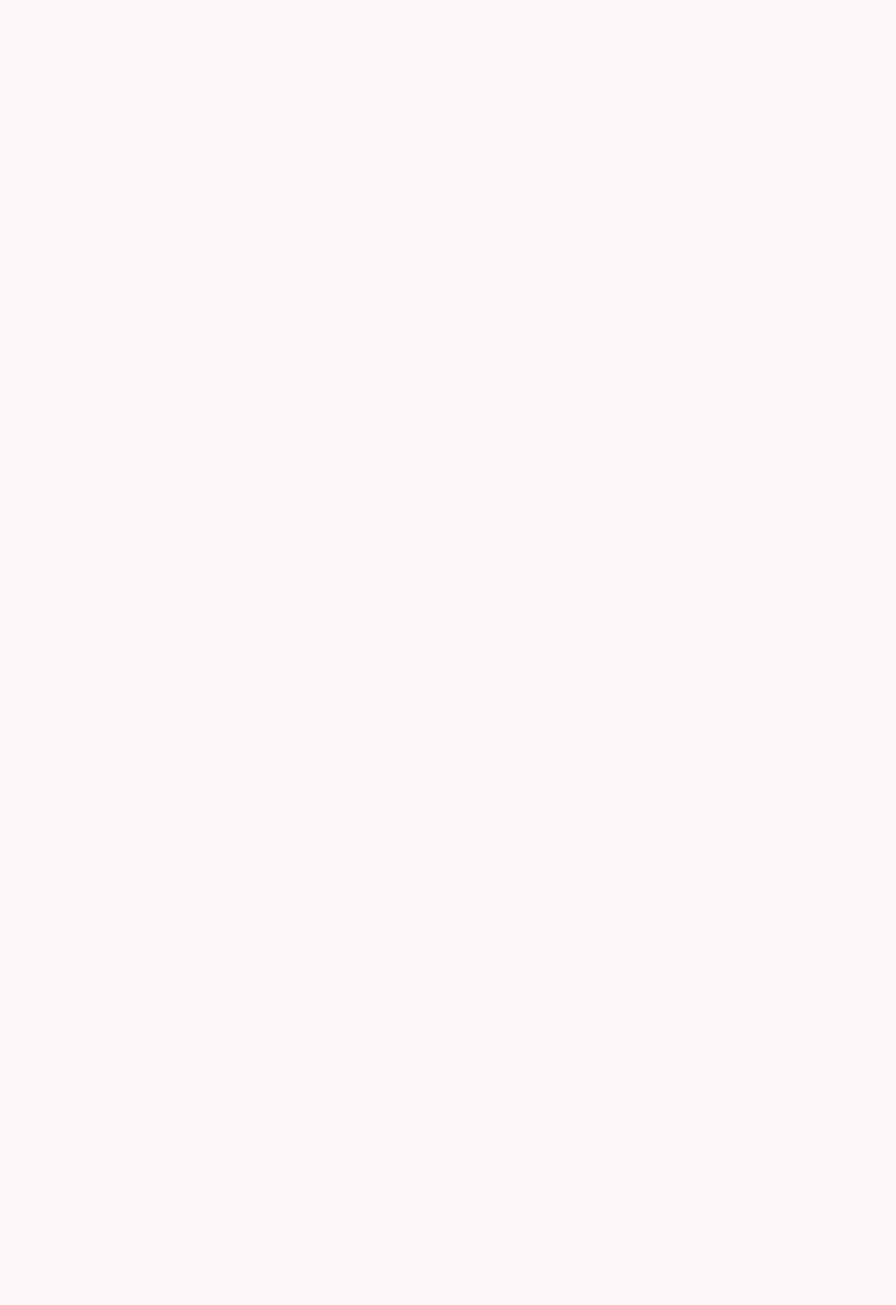
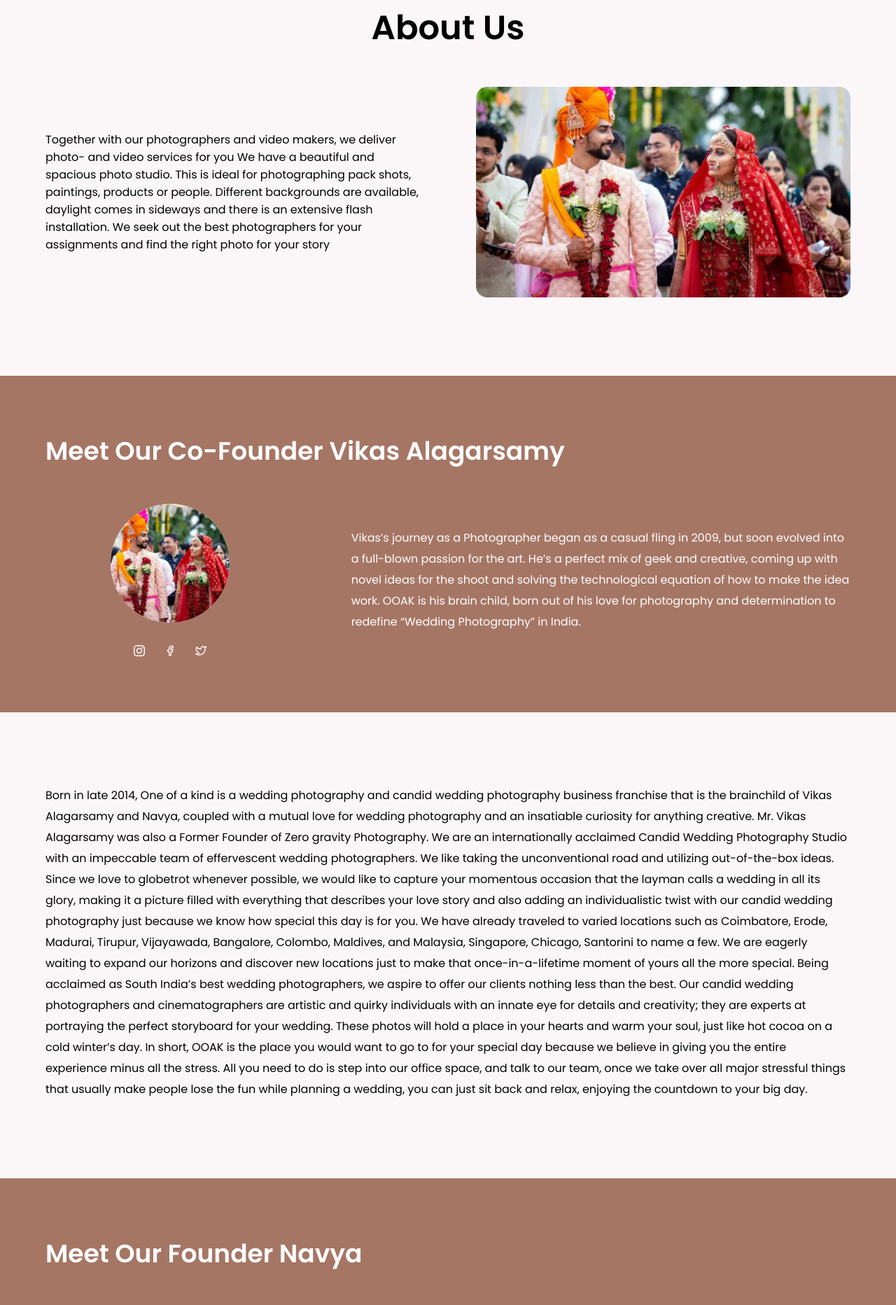
Before and after one commit to KrishnaDhingra/image-gallary-website, a React (Create React App) app: page /aboutus in a window 1280 px wide. Before the commit this address had no page. Shown: the part 220-2085 px from the top of the page at 70% size. Before the commit the page ends 800 px from the top, so only its background shows below. Built offline with nearby package versions, Linux system fonts and the light colour scheme.

Commit message:
Made the about us page

```diff
--- a/src/App.js
+++ b/src/App.js
@@ -12,6 +12,8 @@ import Gallery from './pages/gallery'
 import Outdoor from './pages/outdoor'
 import Blog from './components/blog/blog'
 import Pricing from './components/pricing/pricing'
+import Footer from './components/footer/footer'
+import AboutUs from './pages/aboutUs'
 import { BrowserRouter, Routes, Route } from 'react-router-dom'
 function App() {
   const [loading, setLoading] = useState(true)
@@ -39,9 +41,12 @@ function App() {
             <Route path="/outdoor" element={<Outdoor />} />
             <Route path="/blog" element={<Blog />} />
             <Route path="/pricing" element={<Pricing />} />
+            <Route path="/aboutus" element={<AboutUs />} />
           </Routes>
         )}
       </AnimatePresence>
+
+      <Footer />
     </BrowserRouter>
   )
 }
--- /dev/null
+++ b/src/components/about-us-cofounder/about-us-cofounder.css
@@ -0,0 +1,19 @@
+:root {
+  --main-bg-color: #a67665;
+}
+.aboutus-cofounder-container {
+  margin-top: 7rem;
+  background-color: var(--main-bg-color);
+  padding: 5rem 0rem;
+  color: white;
+}
+.aboutus-cofounder-container .inner-container {
+  margin-inline: auto;
+  width: min(1150px, 95%);
+}
+.aboutus-cofounder-container .inner-container .inner-container-content {
+  display: grid;
+  grid-template-columns: 1fr 2fr;
+  place-items: center;
+  gap: 5rem;
+}
--- /dev/null
+++ b/src/components/about-us-cofounder/about-us-cofounder.js
@@ -0,0 +1,34 @@
+import React from 'react'
+import './about-us-cofounder.css'
+import AboutUsCoFounderImage from '../../utilities/pricing-big-image2.png'
+import { BsInstagram } from 'react-icons/bs'
+import { FiFacebook } from 'react-icons/fi'
+import { FiTwitter } from 'react-icons/fi'
+
+function AboutUsCoFounder({ heading, text }) {
+  return (
+    <section className="aboutus-cofounder-container">
+      <div className="inner-container flex flex-col gap-[3rem]">
+        <h1 className="text-[36px] font-semibold">{heading}</h1>
+        <div className="inner-container-content">
+          <div className="flex flex-col gap-8 items-center">
+            <div className="bg-white h-[170px] w-[170px] rounded-full overflow-hidden">
+              <img
+                className="object-cover w-full h-full"
+                src={AboutUsCoFounderImage}
+                alt=""
+              />
+            </div>
+            <div className="flex gap-7">
+              <BsInstagram className="cursor-pointer" />
+              <FiFacebook className="cursor-pointer" />
+              <FiTwitter className="cursor-pointer" />
+            </div>
+          </div>
+          <p className="leading-[30px]">{text}</p>
+        </div>
+      </div>
+    </section>
+  )
+}
+export default AboutUsCoFounder
--- /dev/null
+++ b/src/components/about-us-top-section/about-us-top-section.css
@@ -0,0 +1,16 @@
+.about-us-top-section-container {
+  margin-inline: auto;
+  width: min(1150px, 95%);
+  margin-top: 5rem;
+}
+.about-us-heading {
+  font-weight: 600;
+  font-size: 48px;
+  margin: 0 0;
+}
+.about-us-top-section-container .main-content {
+  display: grid;
+  place-items: center;
+  grid-template-columns: 1fr 1fr;
+  gap: 5rem;
+}
--- /dev/null
+++ b/src/components/about-us-top-section/about-us-top-section.js
@@ -0,0 +1,29 @@
+import React from 'react'
+import AboutUsTopSectionImage from '../../utilities/pricing-big-image2.png'
+import './about-us-top-section.css'
+
+function AboutUsTopSection() {
+  return (
+    <section className="about-us-top-section-container flex flex-col gap-12">
+      <h1 className="about-us-heading text-center">About Us</h1>
+      <div className="main-content">
+        <p>
+          Together with our photographers and video makers, we deliver photo-
+          and video services for you We have a beautiful and spacious photo
+          studio. This is ideal for photographing pack shots, paintings,
+          products or people. Different backgrounds are available, daylight
+          comes in sideways and there is an extensive flash installation. We
+          seek out the best photographers for your assignments and find the
+          right photo for your story
+        </p>
+
+        <img
+          className="w-full object-cover aspect-video rounded-2xl"
+          src={AboutUsTopSectionImage}
+          alt="About Us Photo"
+        />
+      </div>
+    </section>
+  )
+}
+export default AboutUsTopSection
--- a/src/components/navbar/Navbar.js
+++ b/src/components/navbar/Navbar.js
@@ -88,14 +88,16 @@ function Navbar() {
               }}
             />
 
+            {navbarVisible && (
               <Link to="/">
                 <BiHomeAlt
-                className="home-icon shrink-0 text-white text-2xl absolute top-0 left-[170%] sm:left-[200%]"
+                  className={`home-icon shrink-0 text-white text-2xl absolute top-0 left-[170%] sm:left-[200%]`}
                   onClick={() => {
                     setNavbarVisible(false)
                   }}
                 />
               </Link>
+            )}
           </div>
           <Link to="/">
             <div className="logo">
--- /dev/null
+++ b/src/components/pricing/pricing-big-image.css
@@ -0,0 +1,21 @@
+.container-slider {
+  width: min(1000px, 95%);
+  height: 500px;
+  position: relative;
+  overflow: hidden;
+}
+.slide {
+  width: 100%;
+  height: 100%;
+  position: absolute;
+  opacity: 0;
+  transition: opacity ease-in-out 0.4s;
+}
+.slide img {
+  width: 100%;
+  height: 100%;
+  object-fit: cover;
+}
+.active-anim {
+  opacity: 1;
+}
--- a/src/components/pricing/pricing.js
+++ b/src/components/pricing/pricing.js
@@ -1,5 +1,6 @@
 import React from 'react'
 import { motion } from 'framer-motion'
+import PricingBigImage from './pricing-big-image'
 import WhatYouGetChart from './what-you-get-chart'
 import './pricing.css'
 
@@ -76,6 +77,8 @@ function Pricing() {
         </article>
       </motion.section>
 
+      {/* <PricingBigImage /> */}
+
       <WhatYouGetChart />
     </motion.main>
   )
--- /dev/null
+++ b/src/pages/aboutUs.js
@@ -0,0 +1,60 @@
+import React from 'react'
+import AboutUsTopSection from '../components/about-us-top-section/about-us-top-section'
+import AboutUsCoFounder from '../components/about-us-cofounder/about-us-cofounder'
+import Counter from '../components/counter/counter'
+
+function AboutUs() {
+  return (
+    <main className="">
+      <AboutUsTopSection />
+      <AboutUsCoFounder
+        heading={'Meet Our Co-Founder Vikas Alagarsamy'}
+        text={
+          'Vikas’s journey as a Photographer began as a casual fling in 2009, but soon evolved into a full-blown passion for the art. He’s a perfect mix of geek and creative, coming up with novel ideas for the shoot and solving the technological equation of how to make the idea work. OOAK is his brain child, born out of his love for photography and determination to redefine “Wedding Photography” in India.'
+        }
+      />
+      <p className="w-[95%] max-w-[1150px] mx-auto mt-[6.5rem] leading-[30px]">
+        Born in late 2014, One of a kind is a wedding photography and candid
+        wedding photography business franchise that is the brainchild of Vikas
+        Alagarsamy and Navya, coupled with a mutual love for wedding photography
+        and an insatiable curiosity for anything creative. Mr. Vikas Alagarsamy
+        was also a Former Founder of Zero gravity Photography. We are an
+        internationally acclaimed Candid Wedding Photography Studio with an
+        impeccable team of effervescent wedding photographers. We like taking
+        the unconventional road and utilizing out-of-the-box ideas. Since we
+        love to globetrot whenever possible, we would like to capture your
+        momentous occasion that the layman calls a wedding in all its glory,
+        making it a picture filled with everything that describes your love
+        story and also adding an individualistic twist with our candid wedding
+        photography just because we know how special this day is for you. We
+        have already traveled to varied locations such as Coimbatore, Erode,
+        Madurai, Tirupur, Vijayawada, Bangalore, Colombo, Maldives, and
+        Malaysia, Singapore, Chicago, Santorini to name a few. We are eagerly
+        waiting to expand our horizons and discover new locations just to make
+        that once-in-a-lifetime moment of yours all the more special. Being
+        acclaimed as South India’s best wedding photographers, we aspire to
+        offer our clients nothing less than the best. Our candid wedding
+        photographers and cinematographers are artistic and quirky individuals
+        with an innate eye for details and creativity; they are experts at
+        portraying the perfect storyboard for your wedding. These photos will
+        hold a place in your hearts and warm your soul, just like hot cocoa on a
+        cold winter’s day. In short, OOAK is the place you would want to go to
+        for your special day because we believe in giving you the entire
+        experience minus all the stress. All you need to do is step into our
+        office space, and talk to our team, once we take over all major
+        stressful things that usually make people lose the fun while planning a
+        wedding, you can just sit back and relax, enjoying the countdown to your
+        big day.
+      </p>
+
+      <AboutUsCoFounder
+        heading={'Meet Our Founder Navya'}
+        text={
+          'Navya, an artist by heart and smiles. She captures the essence of human joy, love, emotions and stories of human experience and loves to travel. Each of her pictures, tells a story. Her wedding photography has always been based on great communication with the bride and groom. The best wedding photography is truly candid – the photographer should blend into the background, and capture the genuine smiles. '
+        }
+      />
+      <Counter />
+    </main>
+  )
+}
+export default AboutUs
--- a/src/pages/home.js
+++ b/src/pages/home.js
@@ -4,7 +4,6 @@ import HomeBigButton from '../components/HomeBigButton/homebigbutton'
 import Counter from '../components/counter/counter'
 import WhoAreWe from '../components/who-are-we/who-are-we'
 import HomePhotoSamplesContainer from '../components/home-photo-samples/home-photo-samples'
-import Footer from '../components/footer/footer'
 import Testimonials from '../components/testimonials/testimonials'
 function Home() {
   return (
@@ -15,7 +14,6 @@ function Home() {
       <WhoAreWe />
       <HomePhotoSamplesContainer />
       <Testimonials />
-      <Footer />
     </div>
   )
 }
```
Also changed, not shown: src/components/pricing/pricing-big-image.js (added, +39 -0 lines), src/utilities/pricing-big-image1.png (added), src/utilities/pricing-big-image2.png (added). Lines whose indentation alone changed are shown as unchanged.
